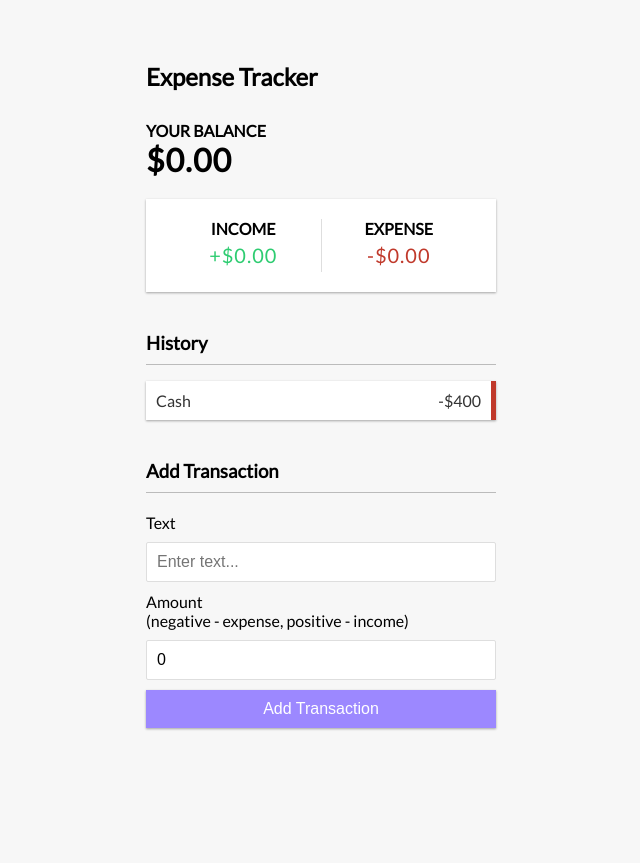
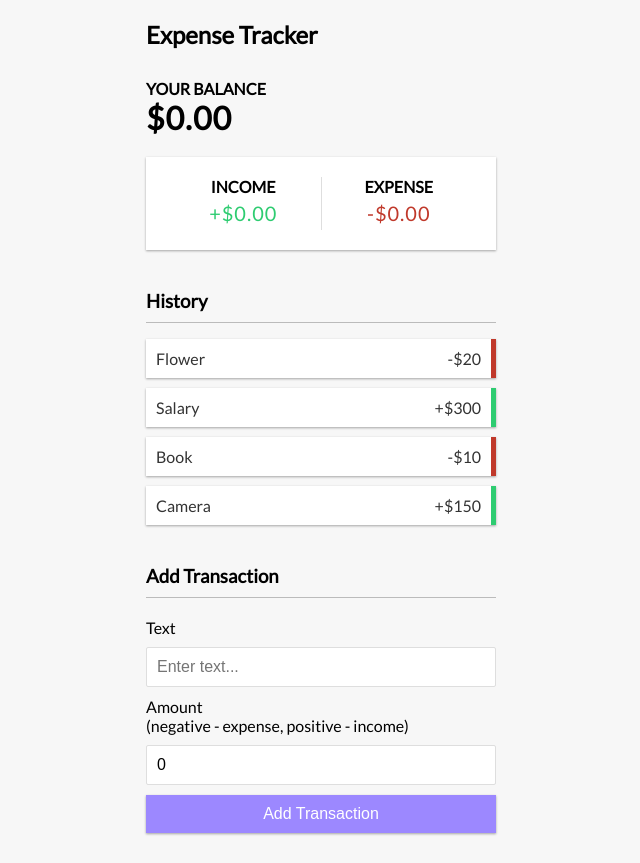
Before and after one commit to alina-moskalenko/Expense_Tracker, a React (Create React App) app: page / in a window 1280 px wide. Shown: the whole page, without its empty margins (319-959 px from the left). Before the commit the page ends 800 px from the top, so only its background shows below. Built offline with nearby package versions, Linux system fonts and the light colour scheme.

Commit message:
transactions component updated

```diff
--- /dev/null
+++ b/src/components/Transaction.js
@@ -0,0 +1,14 @@
+import React from 'react';
+
+export const Transaction = ({ transaction }) => {
+  const sign = transaction.amount < 0 ? '-' : '+';
+  return (
+    <li className={transaction.amount < 0 ? 'minus' : 'plus'}>
+      {transaction.text}
+      <span>
+        {sign}${Math.abs(transaction.amount)}
+      </span>
+      <button className='delete-btn'>x</button>
+    </li>
+  );
+};
--- a/src/components/TransactionList.js
+++ b/src/components/TransactionList.js
@@ -1,14 +1,17 @@
-import React from 'react';
+import React, { useContext } from 'react';
+import { Transaction } from './Transaction';
+import { GlobalContext } from '../context/GlobalState';
 
 export const TransactionList = () => {
+  const { transactions } = useContext(GlobalContext);
+
   return (
     <>
       <h3>History</h3>
       <ul id='list' className='list'>
-        <li className='minus'>
-          Cash<span>-$400</span>
-          <button className='delete-btn'>x</button>
-        </li>
+        {transactions.map((transaction) => (
+          <Transaction key={transaction.id} transaction={transaction} />
+        ))}
       </ul>
     </>
   );
```
